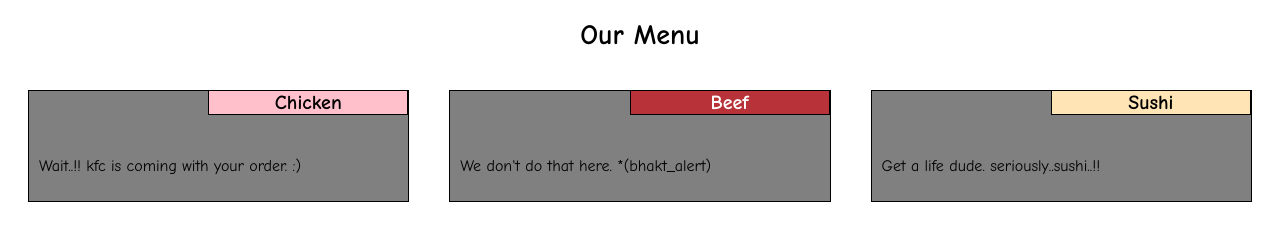
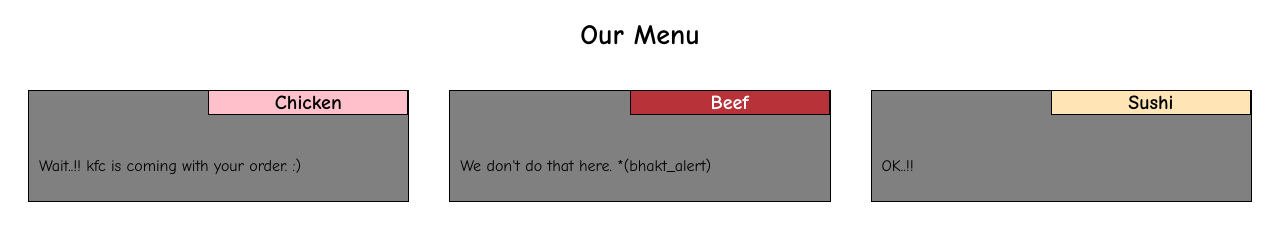
Before and after one commit to ainsley007/coursera-web_dev, a plain HTML site: page mod2_assignment/mod2_sol.html in a window 1280 px wide. Drawn offline with Linux system fonts and the light colour scheme.

Commit message:
sushi update

```diff
--- a/mod2_assignment/mod2_sol.html
+++ b/mod2_assignment/mod2_sol.html
@@ -36,8 +36,7 @@
 					Sushi
 				</h2>
 				<p>
-					Get a life dude.
-					seriously..sushi..!!
+					OK..!!
 				</p>
 			</section>
 		</div>
```
